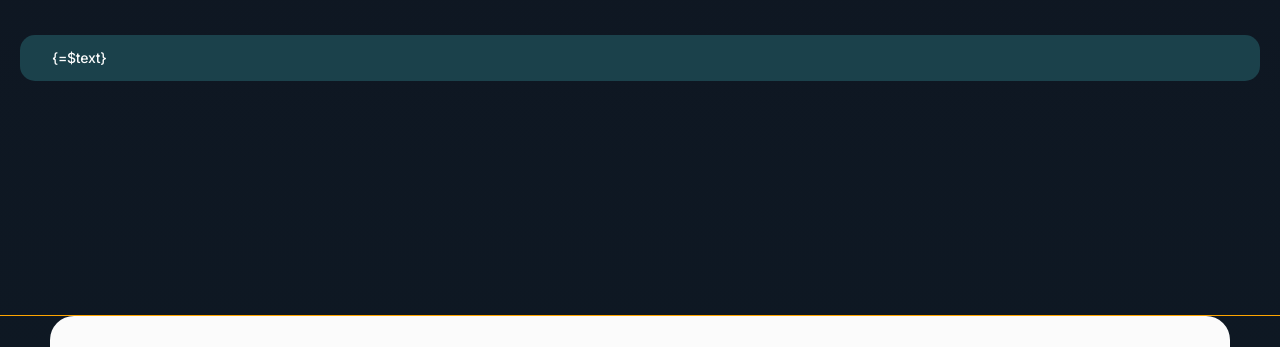
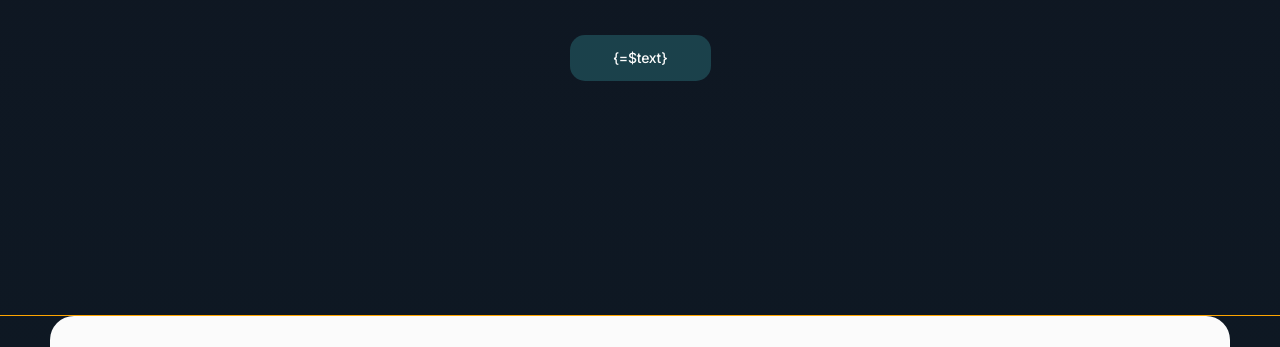
Before and after one commit to BulatovaTati/Yacht-Jet, a website built with Vite: page src/index.html in a window 1280 px wide. Shown: the part 453-800 px from the top of the page. Built offline with nearby package versions, Linux system fonts and the light colour scheme; files whose address does not match are found by name.

Commit message:
change btn

```diff
--- a/src/css/components/button.css
+++ b/src/css/components/button.css
@@ -1,7 +1,9 @@
 .btn-link {
-  display: block;
+  display: flex;
+  justify-content: center;
+
   margin: 0 auto;
-  min-width: 122px;
+  width: 141px;
   height: 46px;
   padding: 14px 32px;
 
```
